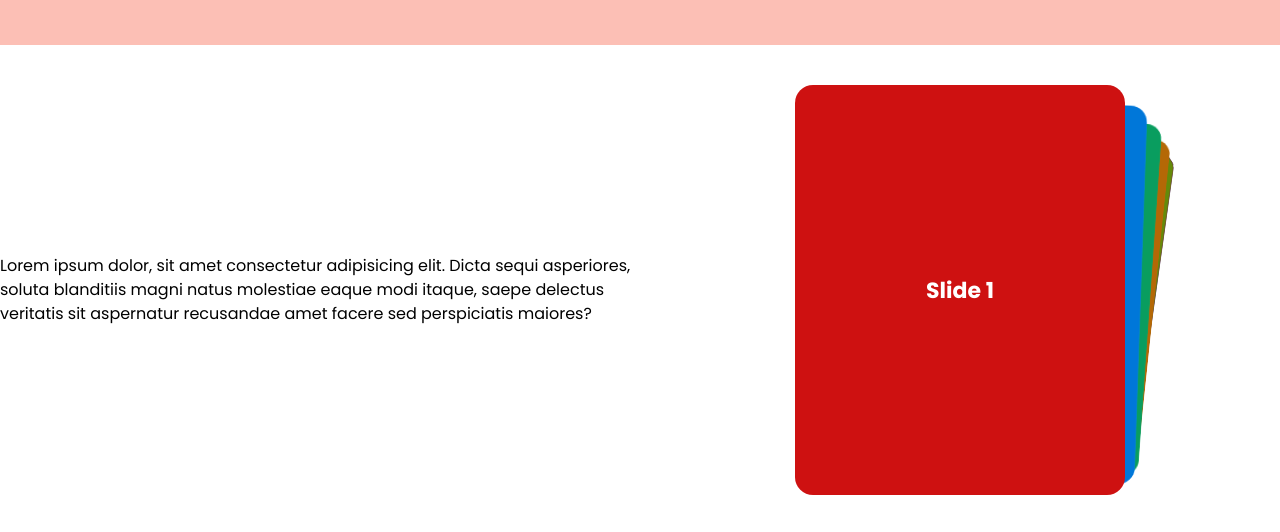
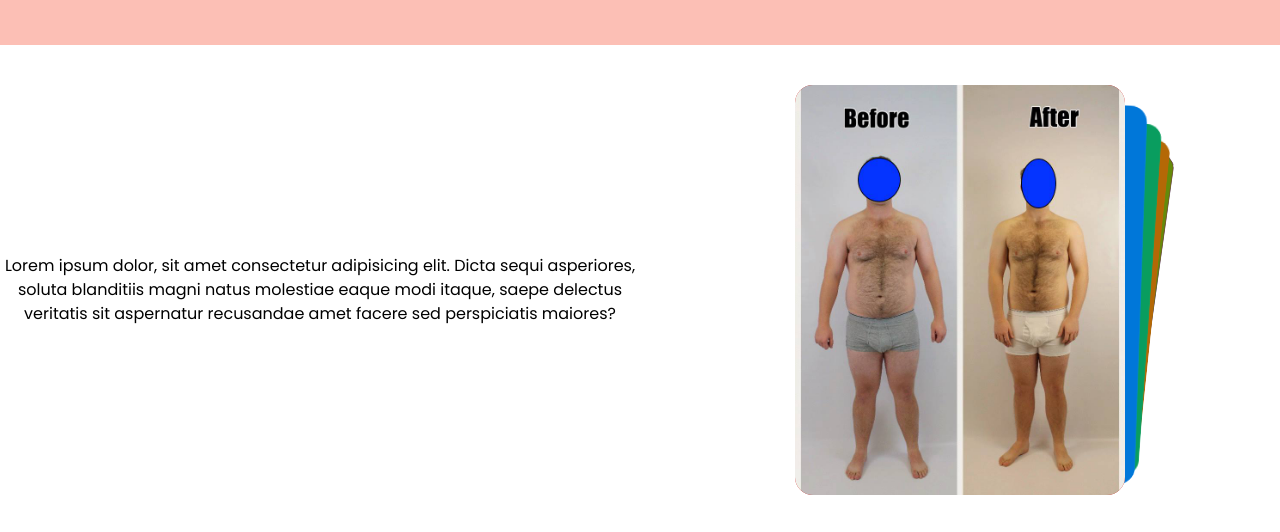
Before and after one commit to FilipKaczmarek/DietitianPortfolio-Karolina, a React (Create React App) app: page / in a window 1280 px wide. Shown: the part 2117-2649 px from the top of the page. Built offline with nearby package versions, Linux system fonts and the light colour scheme.

Commit message:
Example picture added to Transformation slider

```diff
--- a/src/Sections/Hero/TransformationSection/Transformation.jsx
+++ b/src/Sections/Hero/TransformationSection/Transformation.jsx
@@ -7,12 +7,12 @@ import { EffectCards } from "swiper";
 import "swiper/css";
 import "swiper/css/effect-cards";
 
-import './transformation.css'
+import "./transformation.css";
 
 export const Transformation = ({ className }) => {
   return (
     <div className="max-w-screen-xl mx-auto flex flex-row items-center my-5 py-5">
-      <div className="w-6/12">
+      <div className="w-6/12 text-center">
         Lorem ipsum dolor, sit amet consectetur adipisicing elit. Dicta sequi
         asperiores, soluta blanditiis magni natus molestiae eaque modi itaque,
         saepe delectus veritatis sit aspernatur recusandae amet facere sed
@@ -25,15 +25,36 @@ export const Transformation = ({ className }) => {
           modules={[EffectCards]}
           className="transformation-swiper"
         >
-          <SwiperSlide className="transformation-swiper--card">Slide 1</SwiperSlide>
-          <SwiperSlide className="transformation-swiper--card">Slide 2</SwiperSlide>
-          <SwiperSlide className="transformation-swiper--card">Slide 3</SwiperSlide>
-          <SwiperSlide className="transformation-swiper--card">Slide 4</SwiperSlide>
-          <SwiperSlide className="transformation-swiper--card">Slide 5</SwiperSlide>
-          <SwiperSlide className="transformation-swiper--card">Slide 6</SwiperSlide>
-          <SwiperSlide className="transformation-swiper--card">Slide 7</SwiperSlide>
-          <SwiperSlide className="transformation-swiper--card">Slide 8</SwiperSlide>
-          <SwiperSlide className="transformation-swiper--card">Slide 9</SwiperSlide>
+          <SwiperSlide className="transformation-swiper--card">
+            <img
+              src="./images/before-after-example.jpeg"
+              alt="Before and After body transformation -  of the first client"
+            />
+          </SwiperSlide>
+          <SwiperSlide className="transformation-swiper--card">
+            Slide 2
+          </SwiperSlide>
+          <SwiperSlide className="transformation-swiper--card">
+            Slide 3
+          </SwiperSlide>
+          <SwiperSlide className="transformation-swiper--card">
+            Slide 4
+          </SwiperSlide>
+          <SwiperSlide className="transformation-swiper--card">
+            Slide 5
+          </SwiperSlide>
+          <SwiperSlide className="transformation-swiper--card">
+            Slide 6
+          </SwiperSlide>
+          <SwiperSlide className="transformation-swiper--card">
+            Slide 7
+          </SwiperSlide>
+          <SwiperSlide className="transformation-swiper--card">
+            Slide 8
+          </SwiperSlide>
+          <SwiperSlide className="transformation-swiper--card">
+            Slide 9
+          </SwiperSlide>
         </Swiper>
       </div>
     </div>
```
